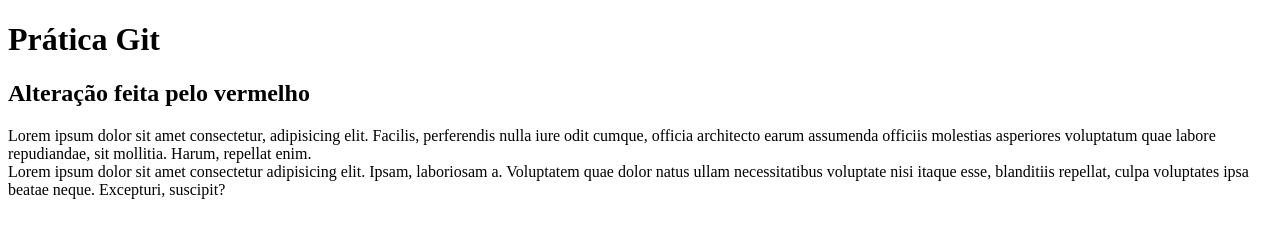
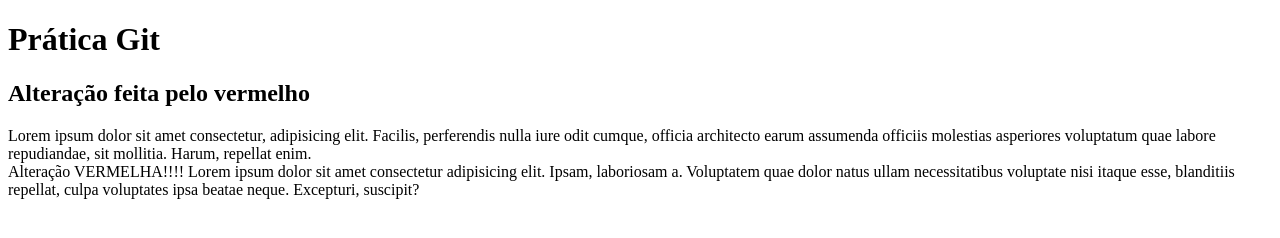
Before and after one commit to gabigala/PraticaGit, a plain HTML site: page index.html in a window 1280 px wide. Drawn offline with Linux system fonts and the light colour scheme.

Commit message:
alteracao vermelho

```diff
--- a/index.html
+++ b/index.html
@@ -17,6 +17,7 @@
         </section>
     </main>
     <footer>
+        Alteração VERMELHA!!!!
         Lorem ipsum dolor sit amet consectetur adipisicing elit. Ipsam, laboriosam a. Voluptatem quae dolor natus ullam necessitatibus voluptate nisi itaque esse, blanditiis repellat, culpa voluptates ipsa beatae neque. Excepturi, suscipit?
     </footer>
 </body>
```
